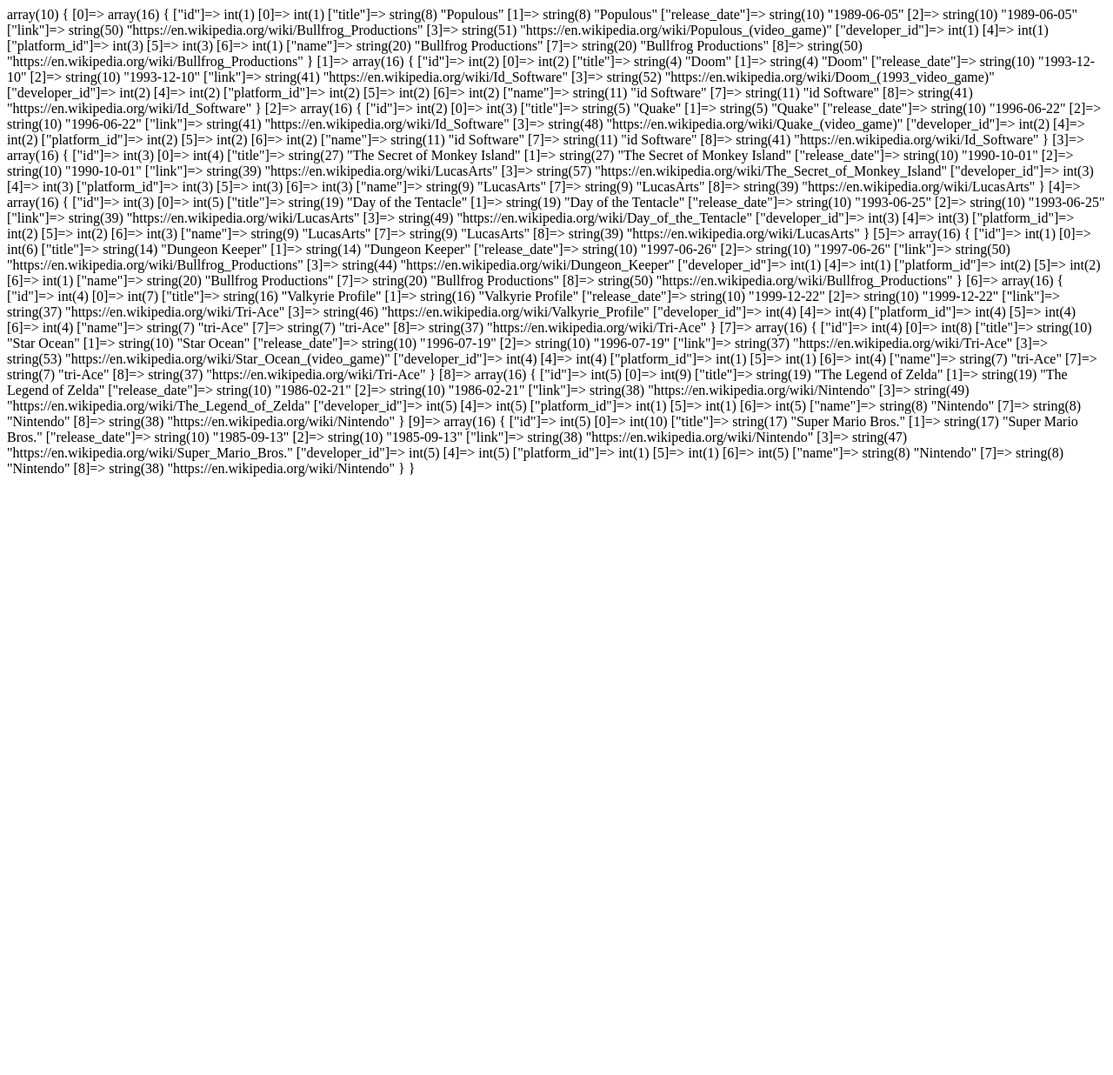
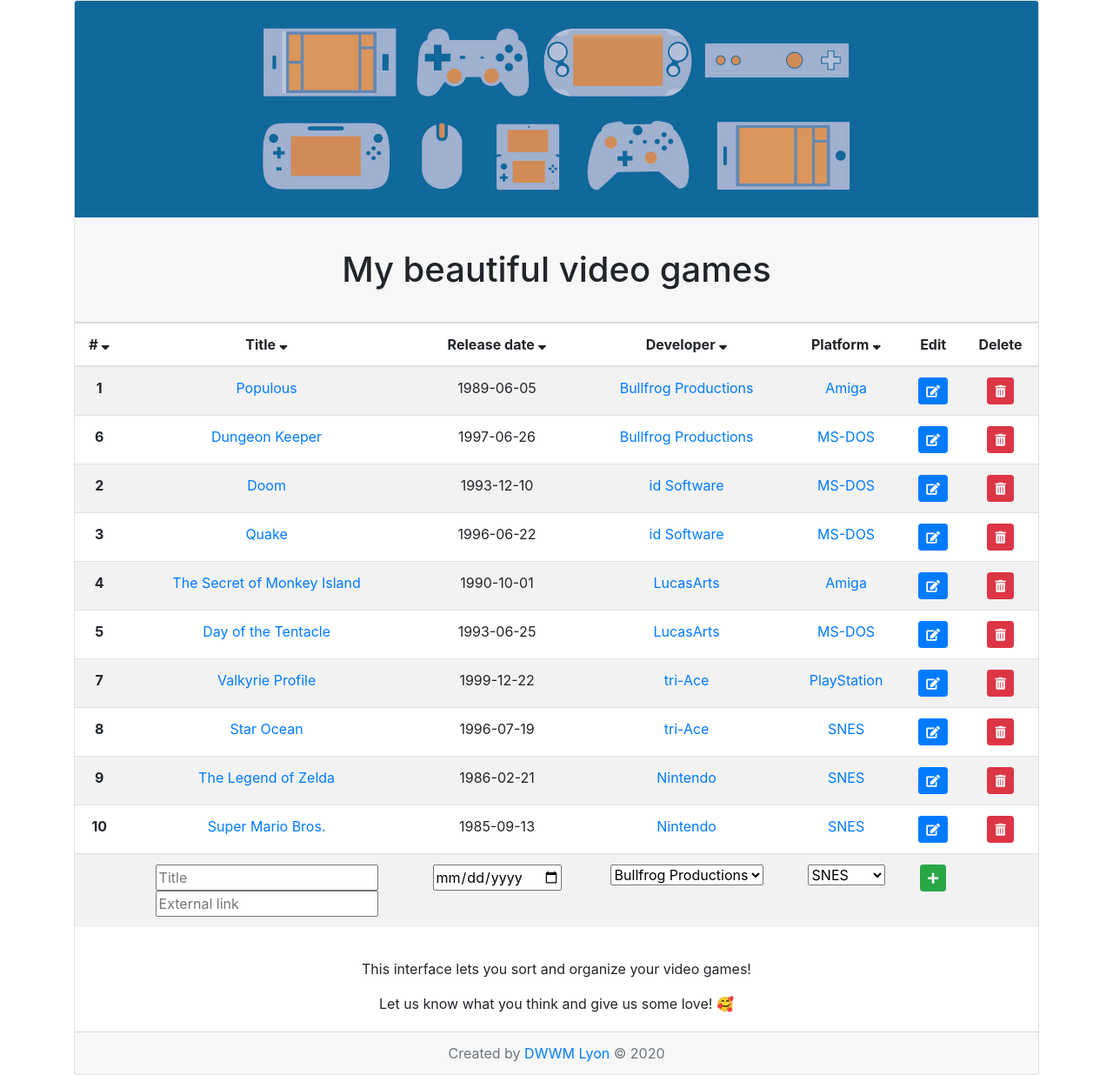
Before and after one commit to M2i-DWWM-0920-Lyon-AURA/s06-php-poo-tp-Antony-jacques, a PHP site: page / in a window 1280 px wide. Shown: the whole page at 87% size. Before the commit the page ends 548 px from the top, so only its background shows below. Run offline with PHP 8.4, Linux system fonts and the light colour scheme; data comes from the database, SQL or seed files in the repository; some libraries are stand-ins or nearby versions.

Commit message:
add correct sql request + dynamisation

```diff
--- a/index.php
+++ b/index.php
@@ -3,6 +3,8 @@
 require 'modeles/developers.php';
 require 'modeles/games.class.php';
 require 'modeles/platform.class.php';
+require 'modeles/config.class.php';
+
 
 
 
@@ -13,21 +15,45 @@
 
 
 
-$statement= $dbh->query('SELECT *
+
+$statement= $dbh->query('SELECT
+game.id AS game_id,
+title,
+release_date,
+game.link AS game_link,
+developer_id,
+platform_id,
+
+developer.id AS dev_id,
+developer.name AS dev_name,
+developer.link as dev_link,
+
+platform.id AS platforms_id,
+platform.name AS platform_name,
+platform.link as platform_link
+
+
 FROM `game`
 JOIN `developer`
-ON `game`.`developer_id` = `developer`.`id` ');
+ON `game`.`developer_id` = `developer`.`id`
+JOIN platform
+ON game.platform_id = platform.id ');
 
 
 
 
-var_dump($statement->fetchAll());
 
-$anto = new Developer('1','Anto', 'pouet');
+
+//var_dump($statement->fetchAll());
+
+//$anto = new Developer('1','Anto', 'pouet');
 //var_dump($anto);
-die()
+//die()
 //$result = fetchAllPlatform();
-//var_dump($result);
+//$results->fetchAll();
+//var_dump($results->fetchAll());
+$results = $statement->fetchAll(PDO::FETCH_FUNC, 'createNewConfig');
+//var_dump($statement->fetchAll(PDO::FETCH_FUNC, 'createNewConfig'));
 //die();
 ?>
 
@@ -59,17 +85,18 @@
                     </tr>
                 </thead>
                 <tbody>
+                <?php foreach($results as $result){?>
                     <tr>
-                        <th scope="row">1</th>
+                        <th scope="row"><?php echo $result->getGame_id()?></th>
                         <td>
-                            <a href="https://en.wikipedia.org/wiki/Populous_(video_game)">Populous</a>
+                            <a href="<?php echo $result->getGame_link()?>"><?php echo $result->getTitle()?></a>
                         </td>
-                        <td>5 june 1989</td>
+                        <td><?php echo $result->getRelease_date()?></td>
                         <td>
-                            <a href="https://en.wikipedia.org/wiki/Bullfrog_Productions">Bullfrog Productions</a>
+                            <a href="<?php echo $result->getDev_link()?>"><?php echo $result->getDev_name()?></a>
                         </td>
                         <td>
-                            <a href="https://en.wikipedia.org/wiki/Amiga">Amiga</a>
+                            <a href="<?php echo $result->getPlatform_link()?>"><?php echo $result->getPlatform_name()?></a>
                         </td>
                         <td>
                             <button class="btn btn-primary btn-sm">
@@ -82,6 +109,9 @@
                             </button>
                         </td>
                     </tr>
+                    <?php
+                         }
+                    ?>
                     <form>
                         <tr>
                             <th scope="row"></th>
--- /dev/null
+++ b/modeles/config.class.php
@@ -0,0 +1,349 @@
+<?php
+
+class Config
+{
+    protected $game_id;
+    protected $title;
+    protected $release_date;
+    protected $game_link;
+    protected $developer_id;
+    protected $platform_id;
+
+    protected $dev_id;
+    protected $dev_name;
+    protected $dev_link;
+
+    protected $platforms_id;
+    protected $platform_name;
+    protected $platform_link;
+
+    function __construct(
+        $game_id,
+        $title,
+        $release_date,
+        $game_link,
+        $developer_id,
+        $platform_id,
+        $dev_id,
+        $dev_name,
+        $dev_link,
+        $platforms_id,
+        $platform_name,
+        $platform_link
+    )
+
+    {
+        $this->game_id = $game_id ;
+        $this->title  = $title ;
+        $this->release_date  = $release_date ;
+        $this->game_link  = $game_link ;
+        $this->developer_id  = $developer_id ;
+        $this->platform_id  = $platform_id ;
+        $this->dev_id  = $dev_id ;
+        $this->dev_name  = $dev_name ;
+        $this->dev_link  = $dev_link ;
+        $this->platform_id  = $platforms_id ;
+        $this->platform_name  = $platform_name ;
+        $this->platform_link  = $platform_link ;
+
+    }
+
+
+
+    /**
+     * Get the value of game_id
+     */
+    public function getGame_id()
+    {
+        return $this->game_id;
+    }
+
+    /**
+     * Set the value of game_id
+     *
+     * @return  self
+     */
+    public function setGame_id($game_id)
+    {
+        $this->game_id = $game_id;
+
+        return $this;
+    }
+
+    /**
+     * Get the value of title
+     */
+    public function getTitle()
+    {
+        return $this->title;
+    }
+
+    /**
+     * Set the value of title
+     *
+     * @return  self
+     */
+    public function setTitle($title)
+    {
+        $this->title = $title;
+
+        return $this;
+    }
+
+    /**
+     * Get the value of release_date
+     */
+    public function getRelease_date()
+    {
+        return $this->release_date;
+    }
+
+    /**
+     * Set the value of release_date
+     *
+     * @return  self
+     */
+    public function setRelease_date($release_date)
+    {
+        $this->release_date = $release_date;
+
+        return $this;
+    }
+
+    /**
+     * Get the value of game_link
+     */
+    public function getGame_link()
+    {
+        return $this->game_link;
+    }
+
+    /**
+     * Set the value of game_link
+     *
+     * @return  self
+     */
+    public function setGame_link($game_link)
+    {
+        $this->game_link = $game_link;
+
+        return $this;
+    }
+
+    /**
+     * Get the value of developer_id
+     */
+    public function getDeveloper_id()
+    {
+        return $this->developer_id;
+    }
+
+    /**
+     * Set the value of developer_id
+     *
+     * @return  self
+     */
+    public function setDeveloper_id($developer_id)
+    {
+        $this->developer_id = $developer_id;
+
+        return $this;
+    }
+
+    /**
+     * Get the value of platform_id
+     */
+    public function getPlatform_id()
+    {
+        return $this->platform_id;
+    }
+
+    /**
+     * Set the value of platform_id
+     *
+     * @return  self
+     */
+    public function setPlatform_id($platform_id)
+    {
+        $this->platform_id = $platform_id;
+
+        return $this;
+    }
+
+    /**
+     * Get the value of dev_id
+     */
+    public function getDev_id()
+    {
+        return $this->dev_id;
+    }
+
+    /**
+     * Set the value of dev_id
+     *
+     * @return  self
+     */
+    public function setDev_id($dev_id)
+    {
+        $this->dev_id = $dev_id;
+
+        return $this;
+    }
+
+    /**
+     * Get the value of dev_name
+     */
+    public function getDev_name()
+    {
+        return $this->dev_name;
+    }
+
+    /**
+     * Set the value of dev_name
+     *
+     * @return  self
+     */
+    public function setDev_name($dev_name)
+    {
+        $this->dev_name = $dev_name;
+
+        return $this;
+    }
+
+    /**
+     * Get the value of dev_link
+     */
+    public function getDev_link()
+    {
+        return $this->dev_link;
+    }
+
+    /**
+     * Set the value of dev_link
+     *
+     * @return  self
+     */
+    public function setDev_link($dev_link)
+    {
+        $this->dev_link = $dev_link;
+
+        return $this;
+    }
+
+    /**
+     * Get the value of platform_id
+     */
+    public function getPlatforms_id()
+    {
+        return $this->platforms_id;
+    }
+
+    /**
+     * Set the value of platform_id
+     *
+     * @return  self
+     */
+    public function setPlatforms_id($platform_id)
+    {
+        $this->platforms_id = $platforms_id;
+
+        return $this;
+    }
+
+    /**
+     * Get the value of platform_name
+     */
+    public function getPlatform_name()
+    {
+        return $this->platform_name;
+    }
+
+    /**
+     * Set the value of platform_name
+     *
+     * @return  self
+     */
+    public function setPlatform_name($platform_name)
+    {
+        $this->platform_name = $platform_name;
+
+        return $this;
+    }
+
+    /**
+     * Get the value of platform_link
+     */
+    public function getPlatform_link()
+    {
+        return $this->platform_link;
+    }
+
+    /**
+     * Set the value of platform_link
+     *
+     * @return  self
+     */
+    public function setPlatform_link($platform_link)
+    {
+        $this->platform_link = $platform_link;
+
+        return $this;
+    }
+}
+
+function createNewConfig($game_id,
+$title,
+$release_date,
+$game_link,
+$developer_id,
+$platform_id,
+$dev_id,
+$dev_name,
+$dev_link,
+$platforms_id,
+$platform_name,
+$platform_link)
+
+{
+    return new Config ($game_id,
+    $title,
+    $release_date,
+    $game_link,
+    $developer_id,
+    $platform_id,
+    $dev_id,
+    $dev_name,
+    $dev_link,
+    $platforms_id,
+    $platform_name,
+    $platform_link,);
+}
+
+ function fetchAllConfig()
+{
+    global $dbh;
+    $statement= $dbh->query('SELECT
+    game.id AS game_id,
+    title,
+    release_date,
+    game.link AS game_link,
+    developer_id,
+    platform_id,
+
+    developer.id AS dev_id,
+    developer.name AS dev_name,
+    developer.link as dev_link,
+
+    platform.id AS platforms_id,
+    platform.name AS platform_name,
+    platform.link as platform_link
+
+
+    FROM `game`
+    JOIN `developer`
+    ON `game`.`developer_id` = `developer`.`id`
+    JOIN platform
+    ON game.platform_id = platform.id ');
+    $results=$statement->fetchAll(PDO::FETCH_FUNC, 'createNewConfig');
+    return ;
+}
--- a/modeles/developers.php
+++ b/modeles/developers.php
@@ -12,6 +12,65 @@
         $this->name = $name;
         $this->link = $link;
     }
+    /**
+     * Get the value of id
+     */
+    public function getId()
+    {
+        return $this->id;
+    }
+
+    /**
+     * Set the value of id
+     *
+     * @return  self
+     */
+    public function setId($id)
+    {
+        $this->id = $id;
+
+        return $this;
+    }
+
+    /**
+     * Get the value of name
+     */
+    public function getName()
+    {
+        return $this->name;
+    }
+
+    /**
+     * Set the value of name
+     *
+     * @return  self
+     */
+    public function setName($name)
+    {
+        $this->name = $name;
+
+        return $this;
+    }
+
+    /**
+     * Get the value of link
+     */
+    public function getLink()
+    {
+        return $this->link;
+    }
+
+    /**
+     * Set the value of link
+     *
+     * @return  self
+     */
+    public function setLink($link)
+    {
+        $this->link = $link;
+
+        return $this;
+    }
 
 }
 
@@ -25,5 +84,4 @@
     global $dbh;
     $statement= $dbh->query('SELECT * FROM `developer` LIMIT 50 ');
     return $statement->fetchAll(PDO::FETCH_FUNC, 'createNewDev');
-
 }
--- a/modeles/games.class.php
+++ b/modeles/games.class.php
@@ -19,6 +19,125 @@
         $this->platform_id = $platform_id;
 
     }
+    /**
+     * Get the value of id
+     */
+    public function getId()
+    {
+        return $this->id;
+    }
+
+    /**
+     * Set the value of id
+     *
+     * @return  self
+     */
+    public function setId($id)
+    {
+        $this->id = $id;
+
+        return $this;
+    }
+
+    /**
+     * Get the value of title
+     */
+    public function getTitle()
+    {
+        return $this->title;
+    }
+
+    /**
+     * Set the value of title
+     *
+     * @return  self
+     */
+    public function setTitle($title)
+    {
+        $this->title = $title;
+
+        return $this;
+    }
+
+    /**
+     * Get the value of release_date
+     */
+    public function getRelease_date()
+    {
+        return $this->release_date;
+    }
+
+    /**
+     * Set the value of release_date
+     *
+     * @return  self
+     */
+    public function setRelease_date($release_date)
+    {
+        $this->release_date = $release_date;
+
+        return $this;
+    }
+
+    /**
+     * Get the value of link
+     */
+    public function getLink()
+    {
+        return $this->link;
+    }
+
+    /**
+     * Set the value of link
+     *
+     * @return  self
+     */
+    public function setLink($link)
+    {
+        $this->link = $link;
+
+        return $this;
+    }
+
+    /**
+     * Get the value of developer_id
+     */
+    public function getDeveloper_id()
+    {
+        return $this->developer_id;
+    }
+
+    /**
+     * Set the value of developer_id
+     *
+     * @return  self
+     */
+    public function setDeveloper_id($developer_id)
+    {
+        $this->developer_id = $developer_id;
+
+        return $this;
+    }
+
+    /**
+     * Get the value of platform_id
+     */
+    public function getPlatform_id()
+    {
+        return $this->platform_id;
+    }
+
+    /**
+     * Set the value of platform_id
+     *
+     * @return  self
+     */
+    public function setPlatform_id($platform_id)
+    {
+        $this->platform_id = $platform_id;
+
+        return $this;
+    }
 
 }
 
@@ -33,4 +152,5 @@
     $statement= $dbh->query('SELECT * FROM `game` LIMIT 50 ');
     return $statement->fetchAll(PDO::FETCH_FUNC, 'createNewGame');
 
+
 }
--- a/modeles/platform.class.php
+++ b/modeles/platform.class.php
@@ -11,6 +11,65 @@
         $this->id = $id;
         $this->name = $name;
         $this->link = $link;
+    }
+    /**
+     * Get the value of id
+     */
+    public function getId()
+    {
+        return $this->id;
+    }
+
+    /**
+     * Set the value of id
+     *
+     * @return  self
+     */
+    public function setId($id)
+    {
+        $this->id = $id;
+
+        return $this;
+    }
+
+    /**
+     * Get the value of name
+     */
+    public function getName()
+    {
+        return $this->name;
+    }
+
+    /**
+     * Set the value of name
+     *
+     * @return  self
+     */
+    public function setName($name)
+    {
+        $this->name = $name;
+
+        return $this;
+    }
+
+    /**
+     * Get the value of link
+     */
+    public function getLink()
+    {
+        return $this->link;
+    }
+
+    /**
+     * Set the value of link
+     *
+     * @return  self
+     */
+    public function setLink($link)
+    {
+        $this->link = $link;
+
+        return $this;
     }
 
 }
@@ -26,4 +85,5 @@
     $statement= $dbh->query('SELECT * FROM `platform` LIMIT 50 ');
     return $statement->fetchAll(PDO::FETCH_FUNC, 'createNewPlatform');
 
+
 }
```
